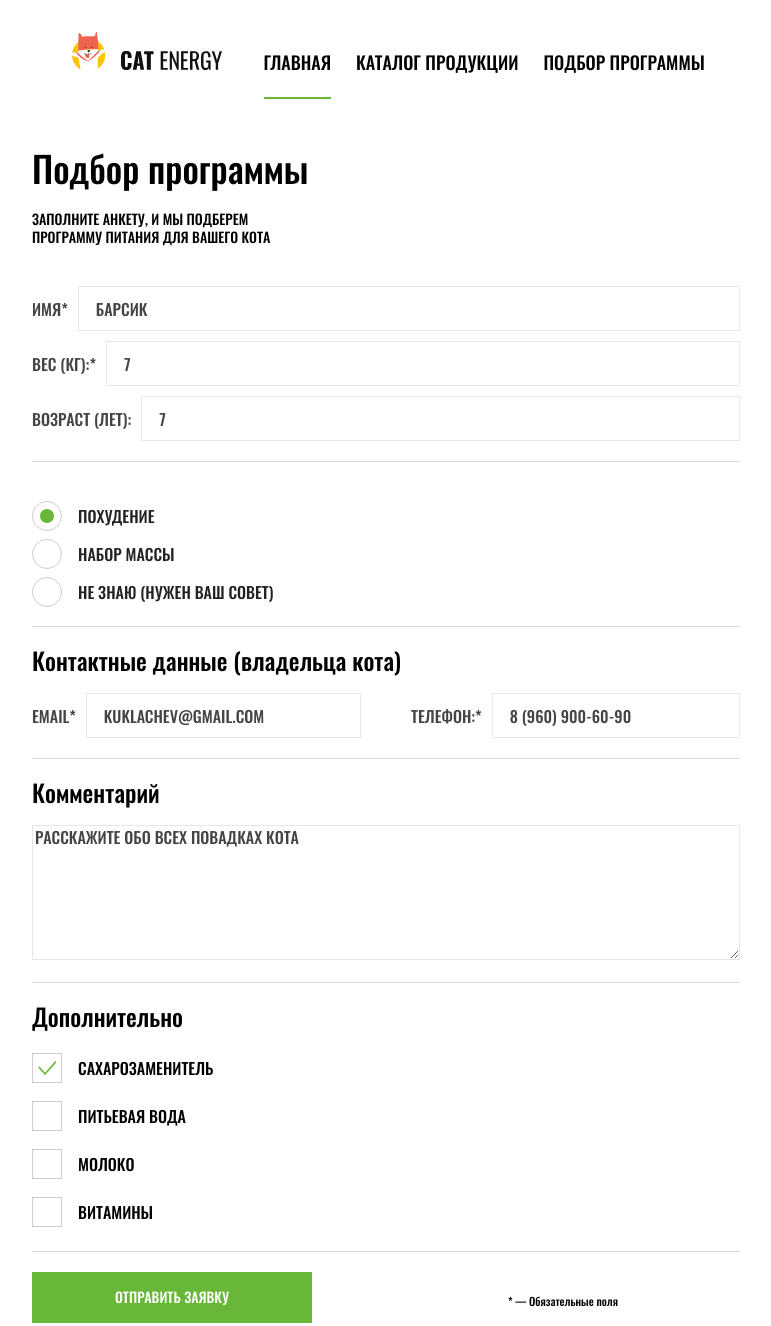
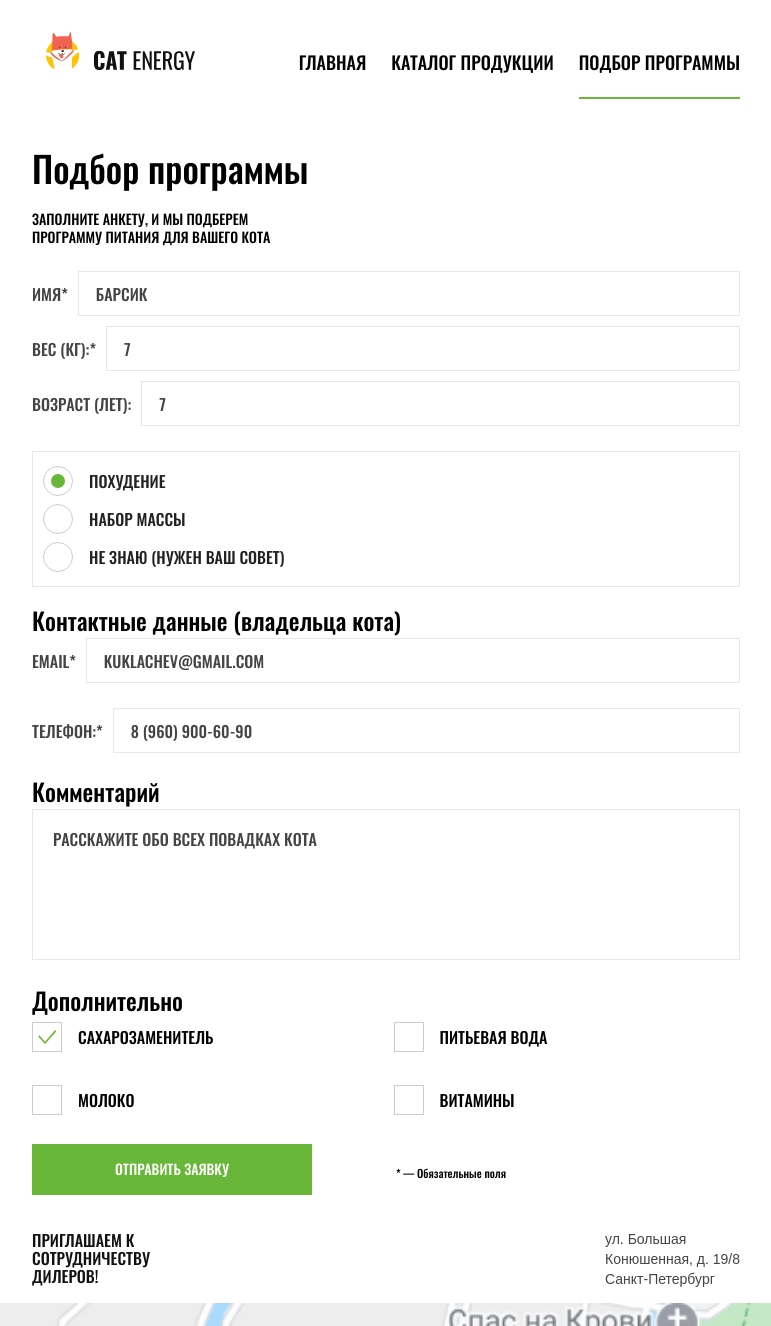
Before and after one commit to Sellywer/1353597-cat-energy-21, a website: page source/form.html in a window 1280 px wide. Shown: the top 1326 px of the page, without its empty margins (254-1025 px from the left). Drawn offline with nearby package versions, Linux system fonts and the light colour scheme; files that its build step writes are made by us from their sources.

Commit message:
Адаптивная сетка для страницы формы

```diff
--- a/source/form.html
+++ b/source/form.html
@@ -7,7 +7,7 @@
     <link rel="stylesheet" href="css/style.css" />
   </head>
   <body class="page__body">
-    <header class="page-header">
+    <header class="page-header page-header--form">
       <div class="page-header__logo">
         <a class="page-header__logo-link">
           <img
@@ -32,15 +32,15 @@
         ></button>
       </div>
       <nav class="main-nav">
-        <ul class="main-nav__list">
-          <li class="main-nav__item main-nav__item--active">
-            <a> Главная </a>
+        <ul class="main-nav__list main-nav__list--ost">
+          <li class="main-nav__item">
+            <a href="index.html"> Главная </a>
           </li>
           <li class="main-nav__item">
             <a href="catalog.html"> Каталог продукции </a>
           </li>
-          <li class="main-nav__item">
-            <a href="form.html"> Подбор программы </a>
+          <li class="main-nav__item main-nav__item--active">
+            <a> Подбор программы </a>
           </li>
         </ul>
       </nav>
--- a/source/sass/blocks/about-cat-owner.scss
+++ b/source/sass/blocks/about-cat-owner.scss
@@ -40,6 +40,11 @@
 .about-owner__wrapper {
   @media (min-width: $tablet) {
     display: grid;
+    grid-template-columns: 1fr;
+    grid-gap: 15px;
+  }
+
+  @media (min-width: $desktop) {
     grid-template-columns: 1fr 1fr;
     grid-gap: 50px;
   }
--- a/source/sass/blocks/addition.scss
+++ b/source/sass/blocks/addition.scss
@@ -53,6 +53,12 @@
 
 
 .addition__wrapper {
+  @media (min-width: $tablet) {
+    display: grid;
+    grid-template-columns: 1fr 1fr;
+    grid-gap: 15px;
+  }
+
   @media (min-width: $desktop) {
     display: grid;
     grid-template-columns: 1fr 1fr 1fr 1fr;
--- a/source/sass/blocks/comment.scss
+++ b/source/sass/blocks/comment.scss
@@ -4,6 +4,8 @@
 
   border: 1px solid $tints-of-whisper;
   outline: none;
+  resize: none;
+  padding: 10px;
 
   &:hover {
     border: 1px solid $very-light-grey;
@@ -20,5 +22,6 @@
   &::placeholder {
     color: $charcoal;
     text-transform: uppercase;
+    padding: 10px;
   }
 }
--- a/source/sass/blocks/example.scss
+++ b/source/sass/blocks/example.scss
@@ -52,6 +52,9 @@
 .example__plus {
   @media (min-width: $tablet) {
     max-width: 768px;
+    width: 100%;
+    padding: 0 30px;
+    margin: 0 auto;
   }
 
   @media (min-width: $desktop) {
--- a/source/sass/blocks/page-footer.scss
+++ b/source/sass/blocks/page-footer.scss
@@ -71,6 +71,7 @@
 
   @media (min-width: $tablet) {
     padding: 10px 0;
+    justify-content: center;
   }
 }
 
--- a/source/sass/blocks/page-header.scss
+++ b/source/sass/blocks/page-header.scss
@@ -3,8 +3,9 @@
     display: grid;
     align-items: baseline;
     margin: 0 auto;
-    padding: 27px 0;
-
+    padding: 27px 30px;
+    width: 100%;
+    max-width: 768px;
     grid-template-columns: 1fr 3fr;
 
     .page-header__toggle {
@@ -18,7 +19,14 @@
     color: $white;
 
     grid-template-columns: 1fr 1fr;
-    padding: 50px 110px 0;
+    padding: 50px 0;
+    width: 100%;
+  }
+}
+
+.page-header--form {
+  @media (min-width: $desktop) {
+    padding: 50px 110px;
   }
 }
 
--- a/source/sass/blocks/program-functions.scss
+++ b/source/sass/blocks/program-functions.scss
@@ -1,3 +1,11 @@
+.program-functions {
+  @media (min-width: $tablet) {
+    border: 1px solid $tints-of-whisper;
+    padding: 10px;
+  }
+}
+
+
 .program-functions__item {
   margin: 0;
   padding: 10px 0;
--- a/source/sass/blocks/program-selection.scss
+++ b/source/sass/blocks/program-selection.scss
@@ -15,6 +15,12 @@
   font-size: 14px;
   line-height: 18px;
   text-transform: uppercase;
+
+  @media (min-width: $desktop) {
+  font-size: 20px;
+  line-height: 30px;
+  width: 400px;
+  }
 }
 
 .program-selection__wrapper-cat-program {
@@ -23,12 +29,13 @@
 
     grid-gap: 50px;
     grid-template-columns: 1fr 1fr;
+    margin-bottom: 20px;
   }
 }
 
 .program-selection__item {
   margin: 20px 0;
-  padding: 15px 0;
+  padding: 0;
 
   font-weight: normal;
   font-size: 16px;
@@ -38,6 +45,15 @@
 
   border: none;
   border-bottom: 1px solid $bainsboro;
+
+  @media (min-width: $tablet) {
+    border: none;
+  }
+
+  @media (min-width: $desktop) {
+  margin: 0;
+  padding: 15px 0;
+  }
 }
 
 .legend {
@@ -60,12 +76,16 @@
   font-size: 14px;
   line-height: 16px;
   text-align: center;
+
+  @media (min-width: $tablet) {
+    text-align: left;
+    padding: 0 10px;
+  }
 }
 
 .program-selection__button-wrapper {
   @media (min-width: $tablet) {
     display: grid;
-
     grid-template-columns: 1fr 1fr;
   }
 }
--- a/source/sass/style.scss
+++ b/source/sass/style.scss
@@ -8,7 +8,6 @@
 @import "blocks/intro";
 @import "blocks/main-nav";
 @import "blocks/page-header";
-@import "blocks/page-main";
 @import "blocks/selection";
 @import "blocks/programs";
 @import "blocks/advantages";
```
